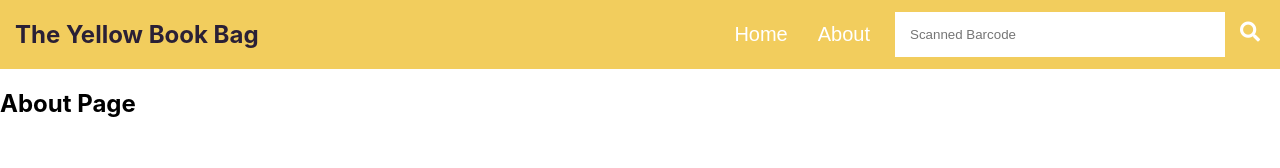
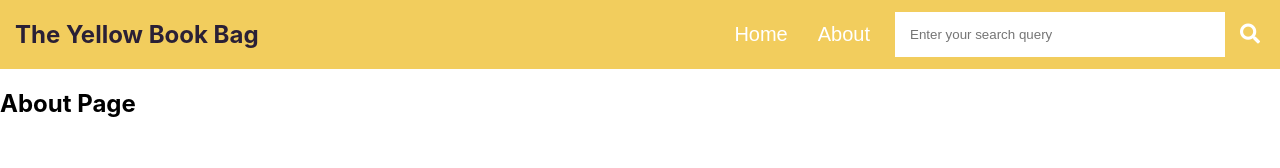
Before and after one commit to philknowles/yellowbookbag, a React (Create React App) app: page /#/about in a window 1280 px wide. Shown: the top 168 px of the page. Built offline with nearby package versions, Linux system fonts and the light colour scheme.

Commit message:
Fixed search fields

```diff
--- a/src/components/Navbar.css
+++ b/src/components/Navbar.css
@@ -18,10 +18,20 @@
 }
 
 .navbar-search input {
-  width: 300px; /* Adjust the width as needed */
+  max-width: 300px; /* Adjust the width as needed */
   margin-right: 10px;
   padding: 15px;
-  border:0;
+  border: 0; /* Add a semicolon here */
+}
+
+@media screen and (min-width: 768px) {
+  .navbar-search input {
+    width: 300px;
+    max-width: 300px; /* Adjust the width as needed */
+    margin-right: 10px;
+    padding: 15px;
+    border: 0; /* Add a semicolon here */
+  }
 }
 
 .navbar-search button {
--- a/src/components/Navbar.js
+++ b/src/components/Navbar.js
@@ -1,4 +1,3 @@
-// Navbar.js
 import React, { useState, useEffect } from 'react';
 import { Link, useNavigate } from 'react-router-dom';
 import './Navbar.css';
@@ -6,11 +5,6 @@ import BarcodeScanner from './BarcodeScanner';
 
 const Navbar = ({ searchTerm, onSearchChange, onSearchSubmit }) => {
   const navigate = useNavigate();
-
-  const navigateTo = (path) => {
-    navigate(path);
-  };
-
   const [scannedBarcode, setScannedBarcode] = useState('');
   const [isMobile, setIsMobile] = useState(window.innerWidth <= 768);
 
@@ -31,15 +25,13 @@ const Navbar = ({ searchTerm, onSearchChange, onSearchSubmit }) => {
   };
 
   const handleSearchInApp = () => {
-    // Perform a custom action with the scanned barcode, such as searching within your application
     console.log('Search in app for ISBN:', scannedBarcode);
-    // You can implement your own logic here, e.g., navigating to a book details page.
+    // Perform any additional logic, such as searching within your application
   };
 
-  const currentURL = window.location.pathname
+  const currentURL = window.location.pathname;
 
   return (
-
     <nav className="navbar">
       <div className="navbar-title">
         <h2>The Yellow Book Bag</h2>
@@ -47,30 +39,26 @@ const Navbar = ({ searchTerm, onSearchChange, onSearchSubmit }) => {
       <div className="navbar-search">
         <ul className="navbar-list">
           <li>
-            <button onClick={() => navigateTo('/')}>Home</button>
+            <button onClick={() => navigate('/')}>Home</button>
           </li>
           <li>
-            <button onClick={() => navigateTo('/about')}>About</button>
+            <button onClick={() => navigate('/about')}>About</button>
           </li>
         </ul>
+        {currentURL === '/' || currentURL === '/yellowbookbag/' ? (
+          isMobile ? (
             <div>
-      </div>
-      {currentURL === "/" || currentURL === "/yellowbookbag/" ? (
-            isMobile ? (
               <BarcodeScanner onBarcodeScanned={handleBarcodeScanned} />
-            ) : (
-              <div>
               <input
                 type="text"
                 value={scannedBarcode}
-                  placeholder="Scanned Barcode"
+                placeholder="Enter ISBN..."
                 onChange={() => {}}
               />
               <button onClick={handleSearchInApp}>
                 <i className="fas fa-search"></i> {/* Magnifying glass icon */}
               </button>
             </div>
-            )
           ) : (
             <>
               <input
@@ -84,7 +72,8 @@ const Navbar = ({ searchTerm, onSearchChange, onSearchSubmit }) => {
                 <i className="fas fa-search"></i> {/* Magnifying glass icon */}
               </button>
             </>
-          )}
+          )
+        ) : null}
       </div>
     </nav>
   );
--- a/src/index.css
+++ b/src/index.css
@@ -5,7 +5,7 @@ body {
     sans-serif;
   -webkit-font-smoothing: antialiased;
   -moz-osx-font-smoothing: grayscale;
-  overflow-x:hidden;
+  /* overflow-x:hidden; */
 }
 
 code {
```
Lines whose indentation alone changed are shown as unchanged.
